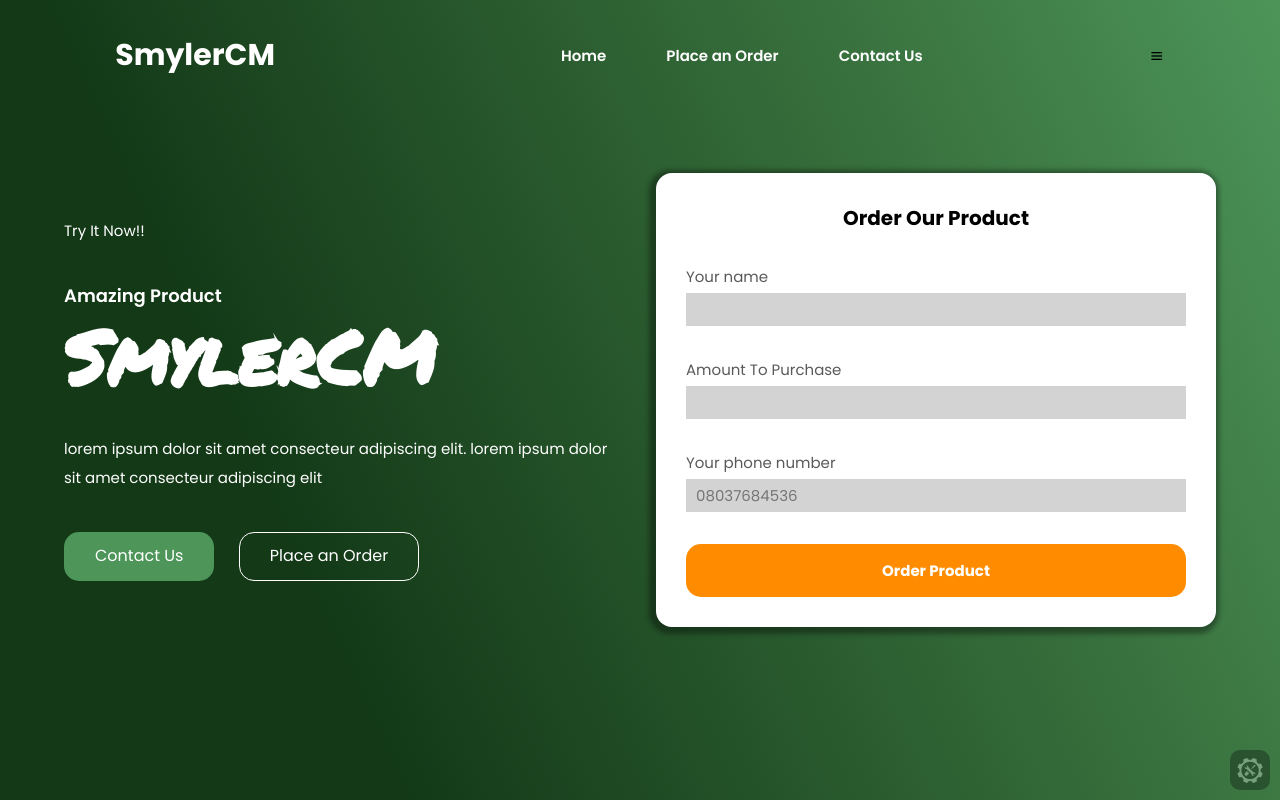
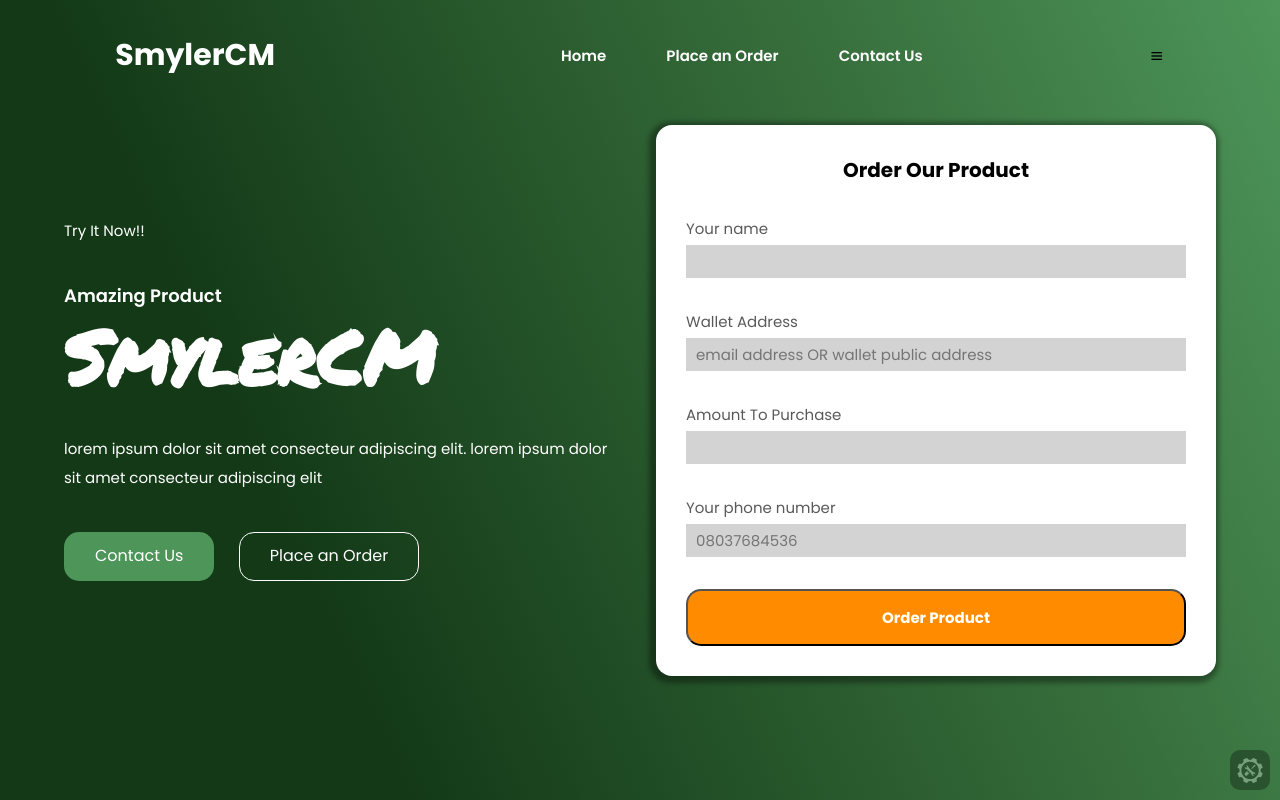
Before and after one commit to themanprince/smyler-fake-product-detection-prototype, a Flask app: page /home in a window 1280 px wide. Run offline with Flask 3, Linux system fonts and the light colour scheme; some libraries are stand-ins or nearby versions.

Commit message:
before adding NFT functionality

```diff
--- /dev/null
+++ b/NFTHandler.py
@@ -0,0 +1,6 @@
+class NFTHandler:
+    def mintToken(metadata):
+        pass #created with users details but stored in my address
+
+    def transferToken(address):
+        pass #transferred from my address tk used address
--- a/server.py
+++ b/server.py
@@ -13,7 +13,7 @@ def home():
 
 
 
-@app.route("/process-order", methods=["GET"])
+@app.route("/process-order", methods=["POST"])
 def process_order():
     id = str(uuid.uuid4())
     store.storeID(id)
--- a/templates/index.html
+++ b/templates/index.html
@@ -41,22 +41,26 @@
                 <a href="#form" class="ctaa">Place an Order</a>
             </div>
             <div class="hero-form">
-                <div id="form">
+                <form action="/process-order" method="POST" id="form">
                     <h4>Order Our Product</h4>
                     <div class="input-group">
                         <label for="name">Your name</label>
-                        <input id="name" type="text"/>
+                        <input name="name" id="name" type="text"/>
+                    </div>
+                    <div class="input-group">
+                        <label for="wallet-address">Wallet Address</label>
+                        <input name="wallet-address" required="true" id="wallet-address" placeholder="email address OR wallet public address" type="text"/>
                     </div>
                     <div class="input-group">
                         <label for="amount-purchase">Amount To Purchase</label>
-                        <input id="amount-purchase"type="text"/>
+                        <input name="amount-purchase" id="amount-purchase"type="number"/>
                     </div>
                     <div class="input-group">
                         <label for="phonenumber">Your phone number</label>
-                        <input id="phonenumber" type="text" placeholder="08037684536" maxlength="11"/>
+                        <input name="phonenumber" id="phonenumber" type="text" placeholder="08037684536" maxlength="11"/>
                     </div>
-                    <a href="/process-order" id="order-btn">Order Product</a>
-                </div>
+                    <button type="submit" id="order-btn">Order Product</button>
+                </form>
             </div>
         </section>
 
```
Also changed, not shown: static/output-modal-style.css (+4 -4 lines).
